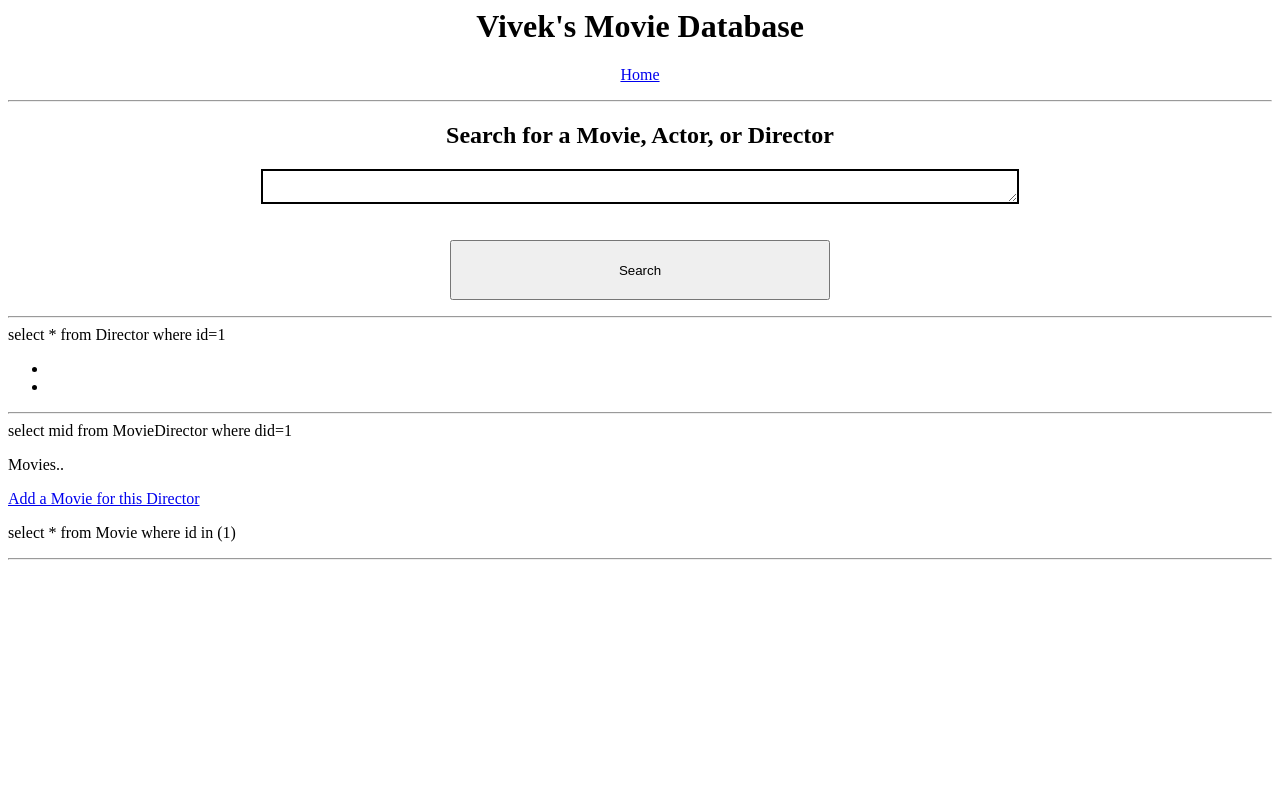
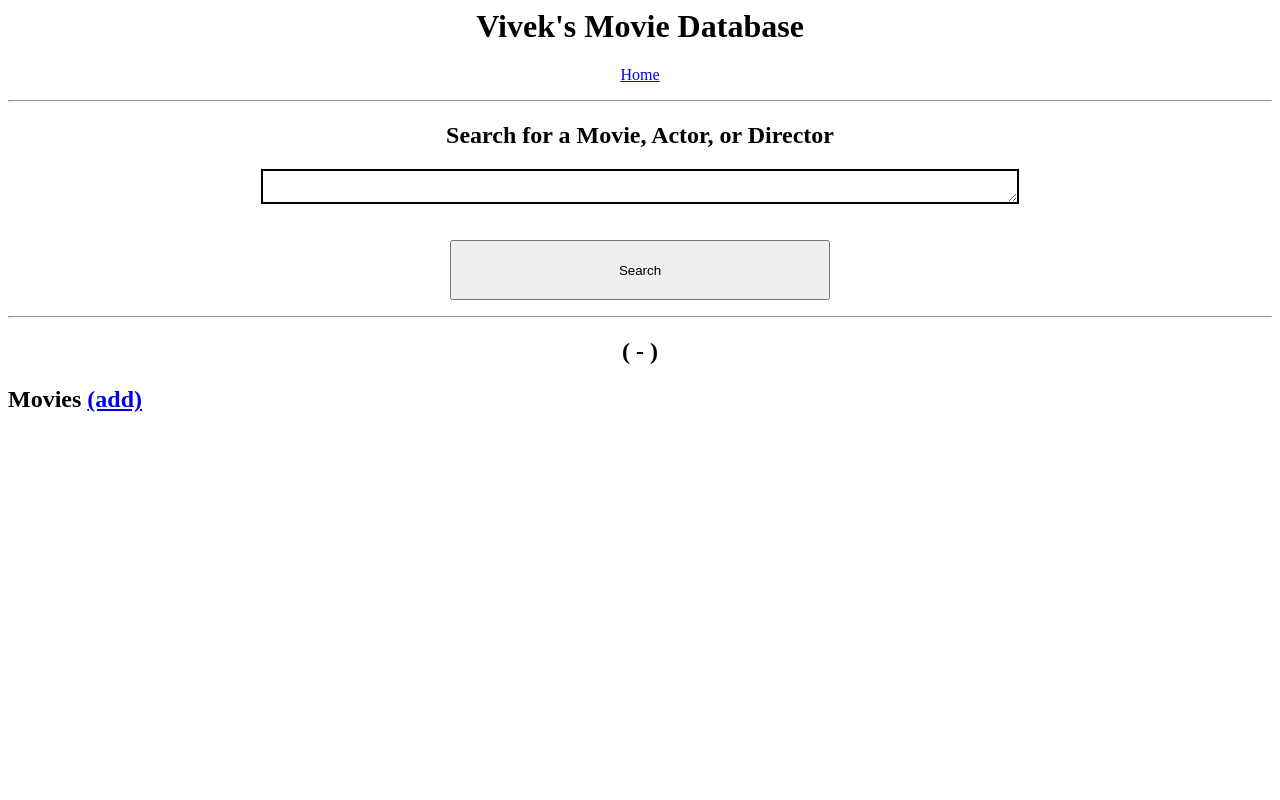
Before and after one commit to vivsiv/database-systems, a PHP site: page /director.php?director_id=1 in a window 1280 px wide. Run offline with PHP 8.4, Linux system fonts and the light colour scheme; tables that the repository leaves empty hold one stand-in row (values such as "Sample post").

Commit message:
snazz up director browse

```diff
--- a/P1C/www/director.php
+++ b/P1C/www/director.php
@@ -7,25 +7,23 @@
 		$director_id = intval(sanitize_string($_GET["director_id"], $db_connection));
 		$director_base_query = "select * from Director where id=%d";
 		$director_query = sprintf($director_base_query, $director_id);
-		print $director_query . "<br/>";
+		//print $director_query . "<br/>";
 		$director = run_query($director_query, $db_connection);
 
 		$director_attr = mysql_fetch_array($director, MYSQL_ASSOC);
-		print "<ul>";
-		printf("<li>%s %s</li>", $director_attr["first"], $director_attr["last"]);
-		printf("<li>%s</li>", $director_attr["dob"]);
-		print "</ul>";
-		print "<hr/>";
+		$dob_year = explode("-", $director_attr["dob"])[0];
+		$dod_year = explode("-", $director_attr["dob"])[0];
+		printf("<h2 class='page_header'>%s %s (%s - )</h2>", $director_attr["first"], $director_attr["last"], $dob_year, $dod_year);
+		printf("<h4 class='page_centered'>%s %s</h4>", $director_attr["rating"], $director_attr["company"]);
 
 		$movie_director_base_query = "select mid from MovieDirector where did=%d";
 		$movie_director_query = sprintf($movie_director_base_query, $director_id);
-		print $movie_director_query . "<br/>";
+		//print $movie_director_query . "<br/>";
 		$movie_directors = run_query($movie_director_query, $db_connection);
 
-		print "<p>Movies..</p>";
 		$url_safe_director_name = $director_attr["first"] . "+" . $director_attr["last"];
 		$movie_director_link = sprintf("movie_director_form.php?director_id=%d&director_name=%s", $director_id, $url_safe_director_name);
-		print "<p><a href=$movie_director_link>Add a Movie for this Director</a></p>";
+		print "<h2>Movies <a href=$movie_director_link>(add)</a></h2>";
 		if (mysql_num_rows($movie_directors) > 0){
 			$mids = array();
 			while ($movie_director_row = mysql_fetch_array($movie_directors, MYSQL_ASSOC)){
@@ -34,7 +32,7 @@
 			$mid_string = implode(",",$mids);
 			$movie_base_query = "select * from Movie where id in (%s)";
 			$movie_query = sprintf($movie_base_query, $mid_string);
-			print $movie_query . "<br/>";
+			//print $movie_query . "<br/>";
 			$movies = run_query($movie_query, $db_connection);
 
 			print "<ul>";
@@ -43,7 +41,6 @@
 				printf("<li><a href=%s>%s (%s) Rated: %s</a></li>", $movie_link, $movie_row["title"], $movie_row["year"], $movie_row["rating"]);
 			}
 			print "</ul>";
-			print "<hr/>";
 		}
 		close_connection($db_connection);
 	}
```
